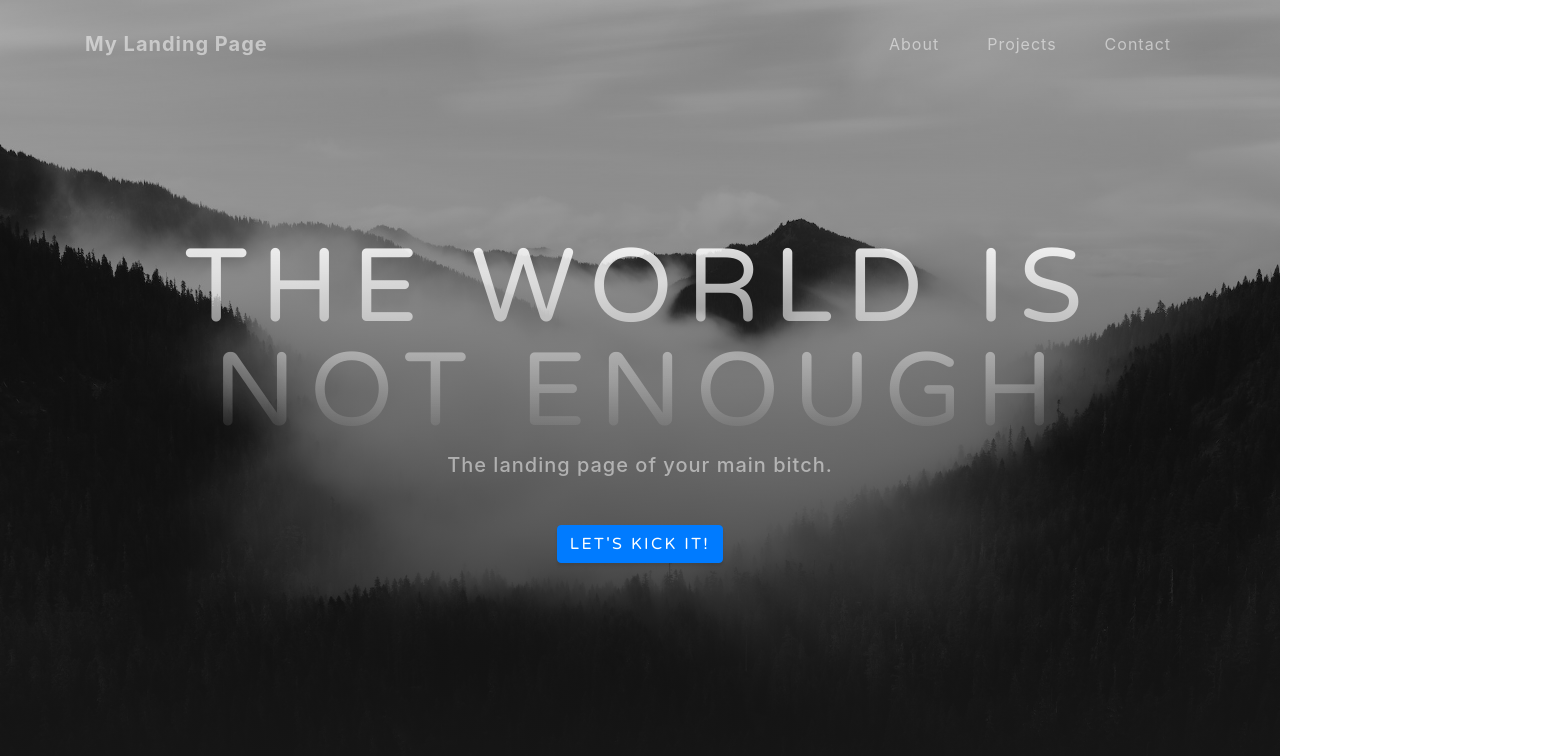
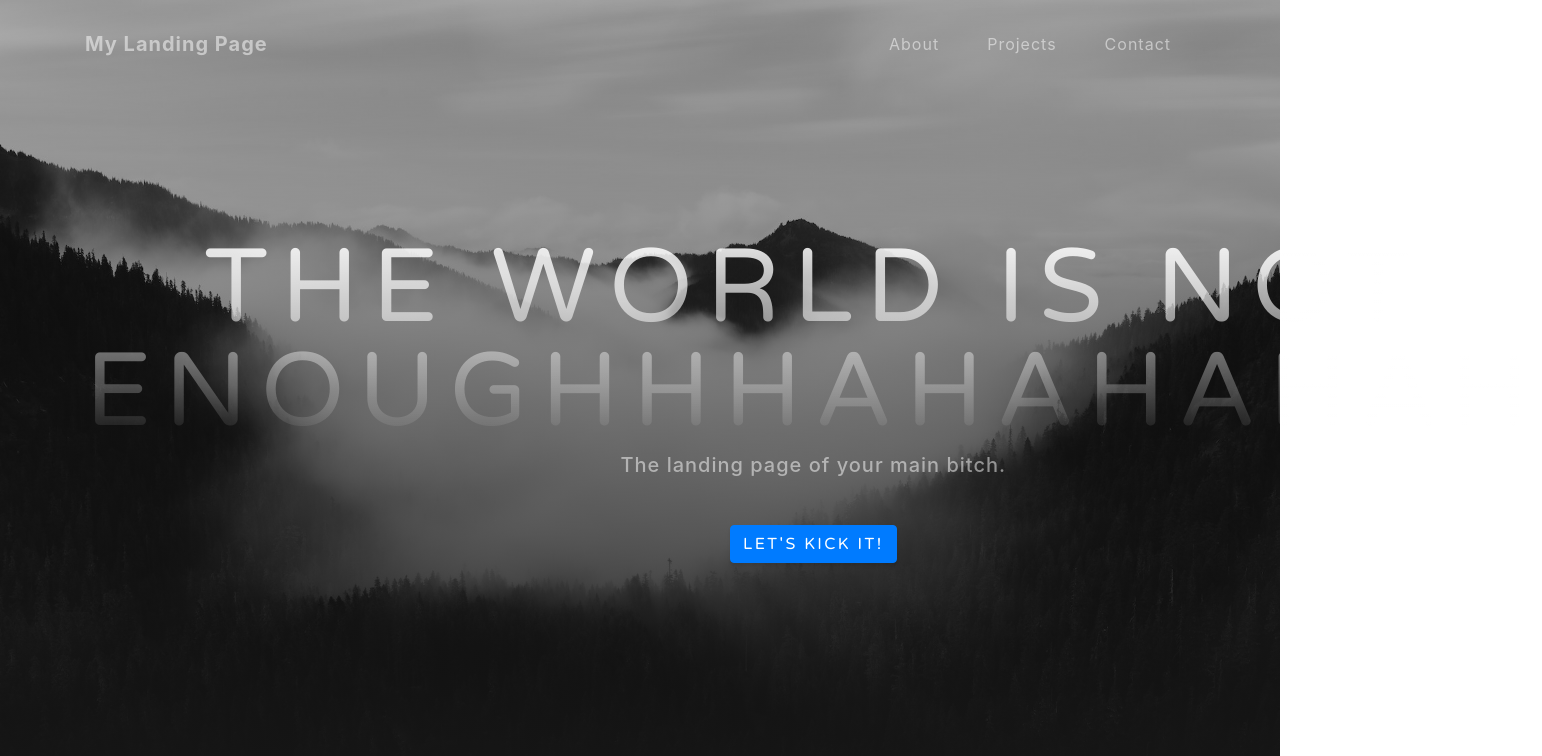
Before and after one commit to andreeabalica/Andreea_LandingPage, a website with bundled scripts: page index.html in a window 1280 px wide. Shown: the top 756 px of the page, 1542 px wide, since content can reach past the window. Built offline with nearby package versions, Linux system fonts and the light colour scheme.

Commit message:
Update index.html

```diff
--- a/index.html
+++ b/index.html
@@ -73,7 +73,9 @@
     <header class="masthead">
       <div class="container d-flex h-100 align-items-center">
         <div class="mx-auto text-center">
-          <h1 class="mx-auto my-0 text-uppercase">The world is not enough</h1>
+          <h1 class="mx-auto my-0 text-uppercase">
+            The world is not enoughhhahahahah
+          </h1>
           <h2 class="text-white-50 mx-auto mt-2 mb-5">
             The landing page of your main bitch.
           </h2>
```
